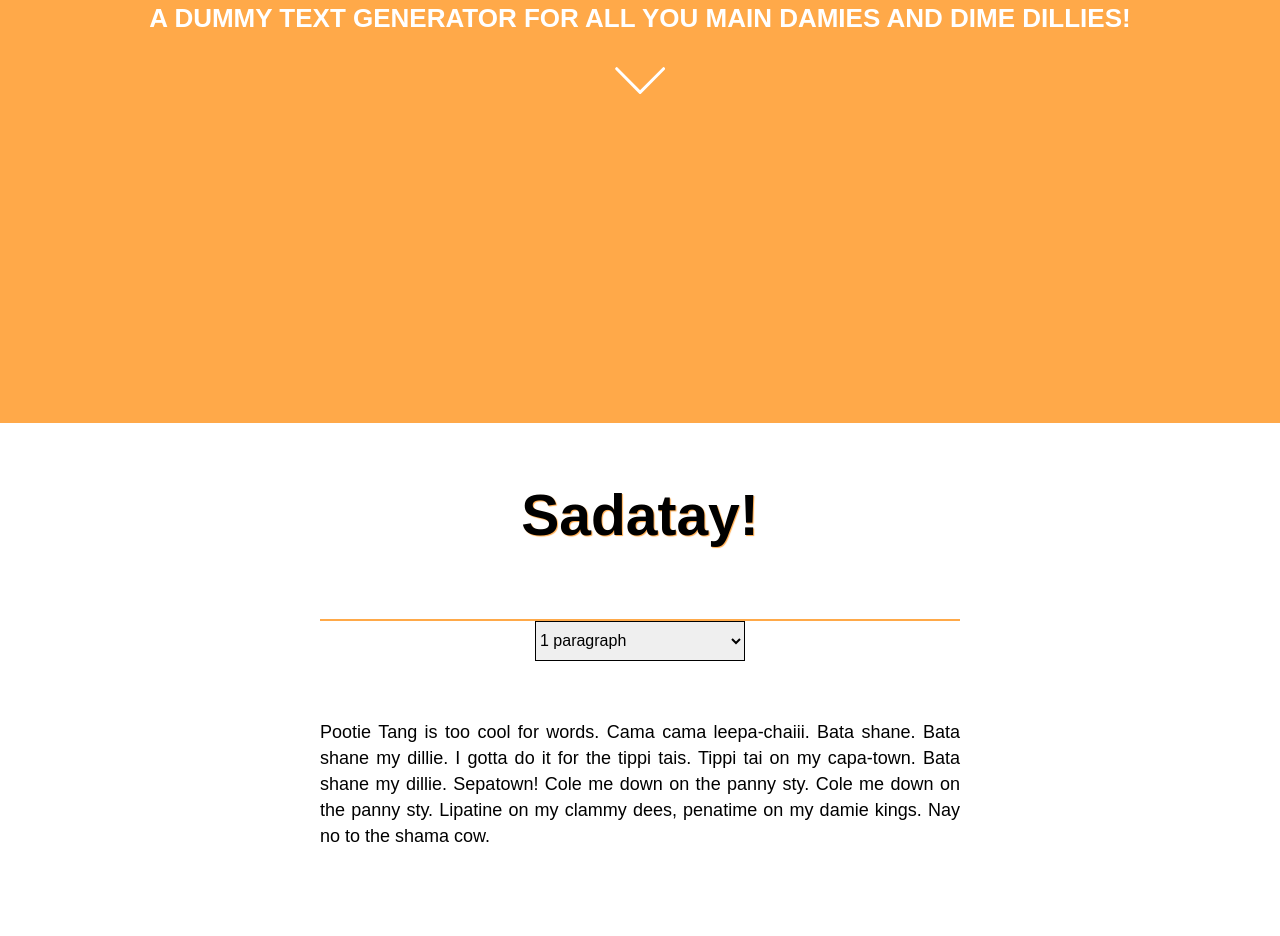
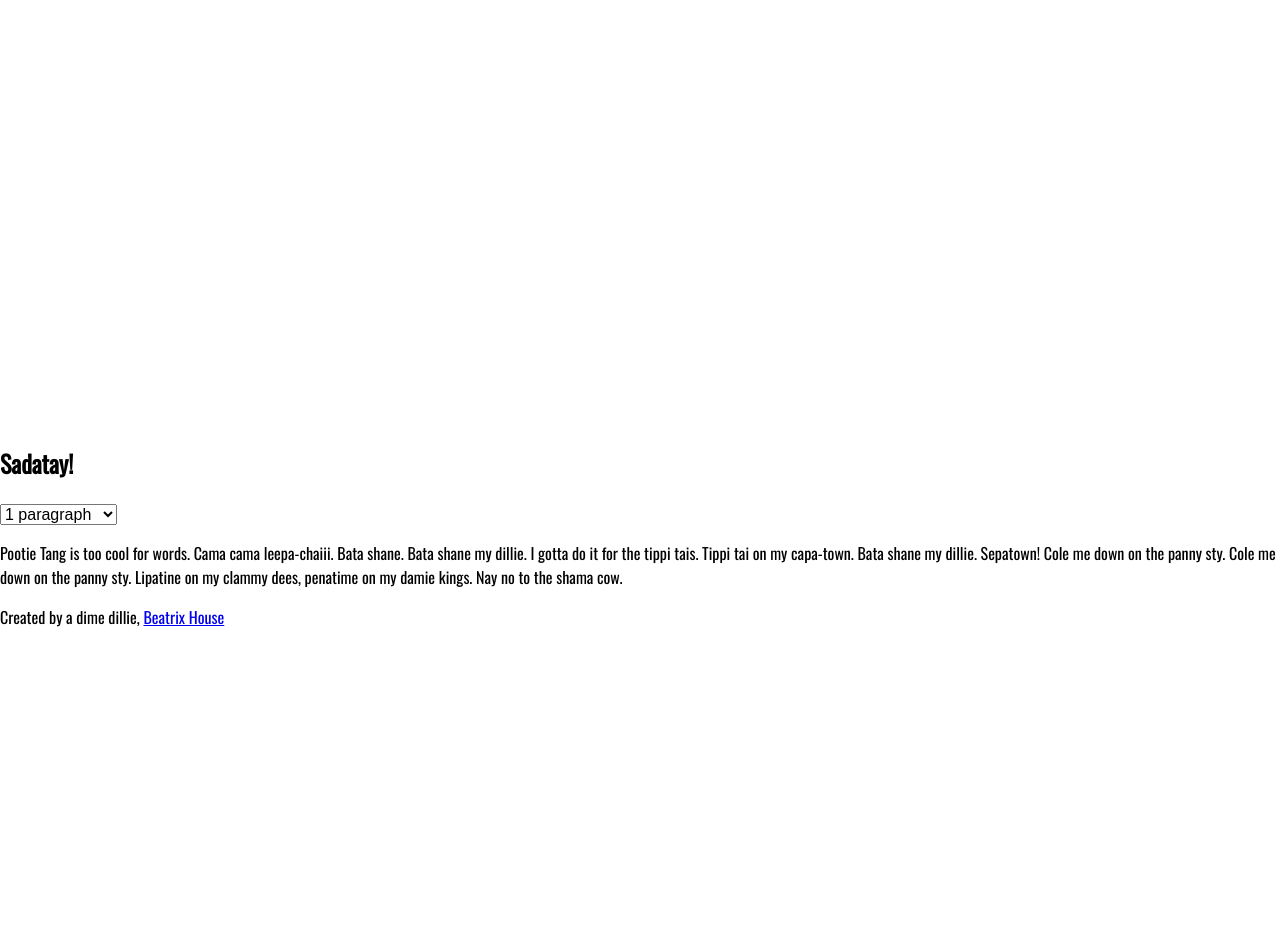
Before and after one commit to bealearnscode/pootie-ipsum, a plain HTML site: page index.html in a window 1280 px wide. Shown: the part 377-1313 px from the top of the page. After the commit the page ends 1022 px from the top, so only its background shows below. Drawn offline with nearby package versions, Linux system fonts and the light colour scheme.

Commit message:
comment out css

```diff
--- a/css/main.css
+++ b/css/main.css
@@ -1,128 +1,129 @@
 * {
     box-sizing: border-box;
+    font-family: 'Oswald', sans-serif;
 }
 
-body, .container {
-    height: 100vh;
-    line-height: 140%;
-}
+/*body, .container {*/
+/*    height: 100vh;*/
+/*    line-height: 140%;*/
+/*}*/
 
-.title, h1,h2 {
-    text-align: center;
-}
+/*.title, h1,h2 {*/
+/*    text-align: center;*/
+/*}*/
 
-.title, h1 {
-    color: #fff;
-    text-shadow: 1px 1px 1px #ffa949;
-    text-transform: uppercase;
-}
+/*.title, h1 {*/
+/*    color: #fff;*/
+/*    text-shadow: 1px 1px 1px #ffa949;*/
+/*    text-transform: uppercase;*/
+/*}*/
 
-.main-header {
-    padding-top: 250px;
-    height: 800px;
-    background: #ffa949 url('../img/PootieTang_Wallpaper_1366x768.jpg') no-repeat center;
-    background-size: cover;
-}
+/*.main-header {*/
+/*    padding-top: 250px;*/
+/*    height: 800px;*/
+/*    background: #ffa949 url('../img/pootie-tang.jpg') no-repeat center;*/
+/*    background-size: cover;*/
+/*}*/
 
-.title {
+/*.title {*/
     font-size: 5.625rem; /* 90px/16px  */
-    font-family: "Abril Fatface", cursive;
-    font-weight: normal;
-    line-height: 1.3;
-}
 
-h1 {
-    font-family: "Droid Sans", sans-serif;
+/*    font-weight: normal;*/
+/*    line-height: 1.3;*/
+/*}*/
+
+/*h1 {*/
+
     font-size: 1.625rem; /* 26px/16px */
-}
+/*}*/
 
-.arrow {
-    width: 50px;
-    padding-top: 20px;
-}
+/*.arrow {*/
+/*    width: 50px;*/
+/*    padding-top: 20px;*/
+/*}*/
 
-.primary-content,
-.main-header,
-.main-footer {
-    text-align: center;
-}
+/*.primary-content,*/
+/*.main-header,*/
+/*.main-footer {*/
+/*    text-align: center;*/
+/*}*/
 
 
-.primary-content {
-    padding-bottom: 95px;
-    width: 50%;
-    margin: 0 auto;
-}
+/*.primary-content {*/
+/*    padding-bottom: 95px;*/
+/*    width: 50%;*/
+/*    margin: 0 auto;*/
+/*}*/
 
-.intro {
-    border-bottom: 2px solid #ffa949;
+/*.intro {*/
+/*    border-bottom: 2px solid #ffa949;*/
     font-size: 2.375em; /* 38px/16px */
-    line-height: 1.6;
-    color: #000;
-    text-shadow: 1px 1px 1px #ffa949;
-    padding-bottom: 10px;
-}
+/*    line-height: 1.6;*/
+/*    color: #000;*/
+/*    text-shadow: 1px 1px 1px #ffa949;*/
+/*    padding-bottom: 10px;*/
+/*}*/
 
-#menu {
-    padding-top: 10px;
-}
+/*#menu {*/
+/*    padding-top: 10px;*/
+/*}*/
 
-#quantity {
-    border: 1px solid #000;
-    width: 210px;
-    height: 40px;
-    padding: 0;
-    margin: 0 auto 40px auto;
-}
+/*#quantity {*/
+/*    border: 1px solid #000;*/
+/*    width: 210px;*/
+/*    height: 40px;*/
+/*    padding: 0;*/
+/*    margin: 0 auto 40px auto;*/
+/*}*/
 
-#quantity:hover {
-    border-color: #ffa949;
-    transition: 0.1s;
-}
+/*#quantity:hover {*/
+/*    border-color: #ffa949;*/
+/*    transition: 0.1s;*/
+/*}*/
 
-#quantity select {
-    display: block;
-    width: 100%;
-    margin: 0;
-    padding-left: 16px;
+/*#quantity select {*/
+/*    display: block;*/
+/*    width: 100%;*/
+/*    margin: 0;*/
+/*    padding-left: 16px;*/
     /*-webkit-appearance: none;
     -moz-appearance: none;
     appearance: none;
     border: none;
     background: none;
     outline: none;*/
-    text-transform: uppercase;
-    font-size: 16px;
-    line-height: 40px;
-    font-weight: 700;
-}
+/*    text-transform: uppercase;*/
+/*    font-size: 16px;*/
+/*    line-height: 40px;*/
+/*    font-weight: 700;*/
+/*}*/
 
-#output {
-    text-align: justify;
-}
+/*#output {*/
+/*    text-align: justify;*/
+/*}*/
 
-p {
-    font-family: "Droid Sans", sans-serif;
-    color: #000;
-    font-size: 18px;
-    line-height: 26px;
-    animation: fadeIn 0.8s;
-}
+/*p {*/
+/*    font-family: "Droid Sans", sans-serif;*/
+/*    color: #000;*/
+/*    font-size: 18px;*/
+/*    line-height: 26px;*/
+/*    animation: fadeIn 0.8s;*/
+/*}*/
 
-.main-footer {
-    padding-top: 3.750em;
-}
+/*.main-footer {*/
+/*    padding-top: 3.750em;*/
+/*}*/
 
-a {
-    display: block;
-    text-align: center;
-    text-decoration: none;
-    color: #000;
-    font-weight: 700;
-    font-family: "Droid Sans", sans-serif;
-}
+/*a {*/
+/*    display: block;*/
+/*    text-align: center;*/
+/*    text-decoration: none;*/
+/*    color: #000;*/
+/*    font-weight: 700;*/
+/*    font-family: "Droid Sans", sans-serif;*/
+/*}*/
 
-a:hover {
-    color: #ffa949;
-    transition: 0.1s;
-}
+/*a:hover {*/
+/*    color: #ffa949;*/
+/*    transition: 0.1s;*/
+/*}*/
```
